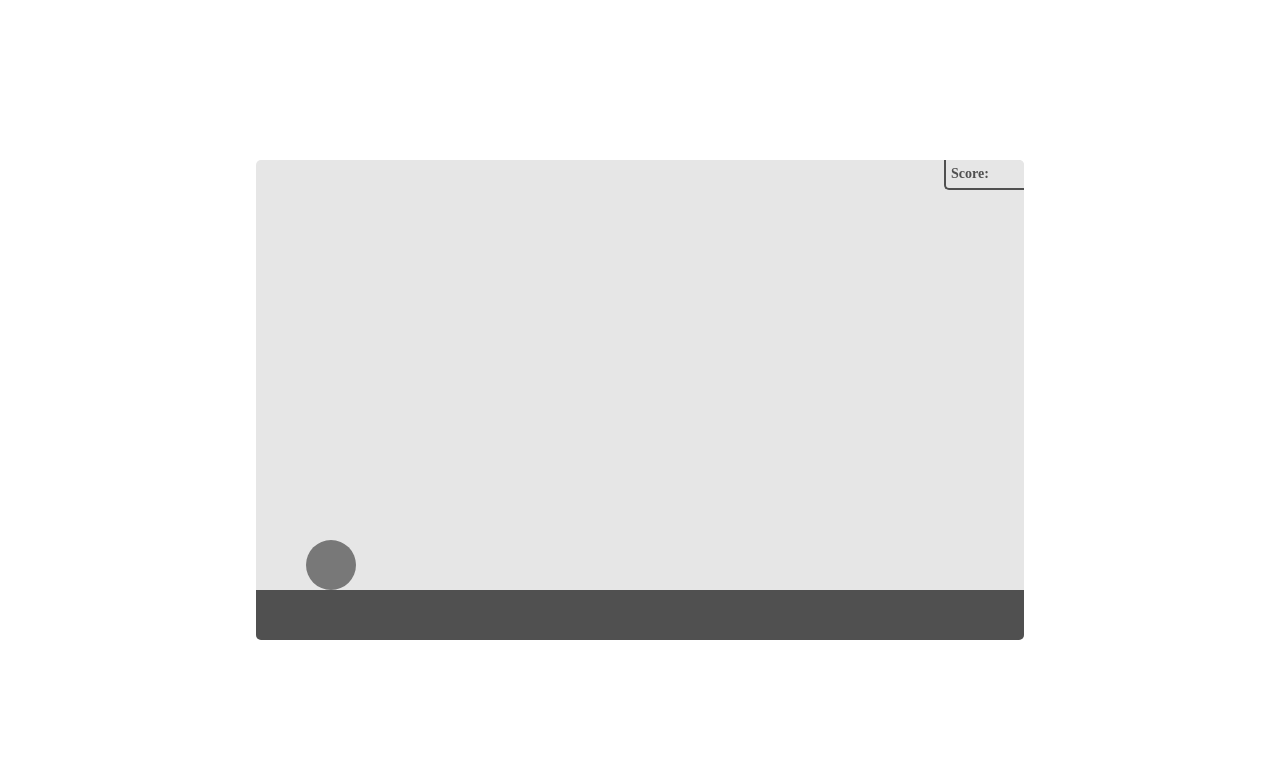
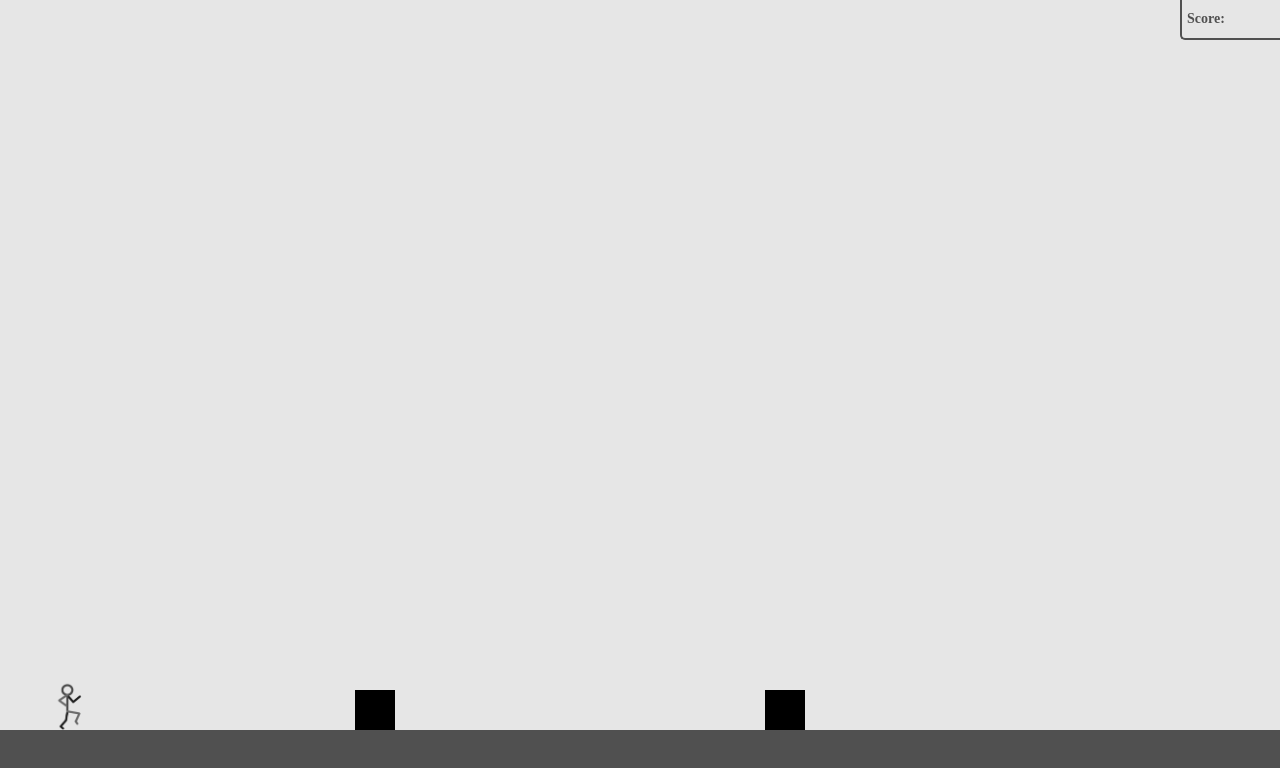
Before and after one commit to Mali7422/JumpingGame, a plain HTML site: page index.html in a window 1280 px wide. Drawn offline with Linux system fonts and the light colour scheme.

Commit message:
Hareket sistemi duzeltildi engellere carpma eklendi karakter animasyonlastirildi

```diff
--- a/index.html
+++ b/index.html
@@ -5,6 +5,7 @@
     <meta name="viewport" content="width=device-width, initial-scale=1.0">
     <title>Document</title>
     <link rel="stylesheet" href="style.css">
+
 </head>
 <body>
 
@@ -15,7 +16,7 @@
         </div>
 
         <div id="player">
-
+            <img src="Character/character1.png" id="character">
         </div>
 
         <div id="floor"></div>
--- a/script.js
+++ b/script.js
@@ -1,16 +1,18 @@
 const areaWidth = document.querySelector('#container').offsetWidth; // Oyun alanının genişliği
 const areaHeight = document.querySelector('#container').offsetHeight; // Oyun alanının yüksekliği
 const gamearea = document.getElementById('container'); // Oyun alanı elementi
+const character = document.querySelector('#character');
 
-const jumpLongHeight = 250; // Uzun zıplama yüksekliği
+const jumpLongHeight = 150; // Uzun zıplama yüksekliği
 const jumpShortHeight = 120; // Kısa zıplama yüksekliği
 const runSpeed = 5; // Koşu hızı
 const jumpSpeed = 5; // Zıplama hızı
 
-let obstacle_height; // Engelin yüksekliği
-let obstacle_width = 50; // Engelin genişliği
+const characterImgPath = 'Character/character';
 
 let keydownTime; // Boşluk tuşuna basılma zamanı
+
+let m = false;
 
 let player = {
     object: document.querySelector('#player'), // Oyuncu DOM elementi
@@ -31,11 +33,13 @@ let player = {
 
 let obstacles = []; // Engellerin listesi
 
-obstacles.push(newObstacle()); // Başlangıçta bir engel oluştur
-
 var game = setInterval(function () {
     play();
-}, 20); // Oyun döngüsü, 20ms aralıklarla `play()` fonksiyonunu çağırır
+}, 15); // Oyun döngüsü, 20ms aralıklarla `play()` fonksiyonunu çağırır
+
+var view = setInterval(function () {
+    display(); // Ekranı güncelle
+}, 15);
 
 function play() {
     player.x += runSpeed; // Oyuncunun x pozisyonunu koşu hızıyla güncelle
@@ -53,7 +57,6 @@ function play() {
             // Zıplama zirveye ulaştıysa
             player.y -= jumpSpeed; // Yukarı doğru zıpla
             if (player.y <= 0) {
-                obstacles.push(newObstacle()); // Yeni bir engel ekle
                 player.y = 0; // Oyuncunun y pozisyonunu sıfırla
                 player.jumpStarted = false; // Zıplama durumunu sıfırla
                 player.jumpReachedTop = false; // Zıplama zirveye ulaştı durumunu sıfırla
@@ -64,12 +67,22 @@ function play() {
         }
     }
 
-    display(); // Ekranı güncelle
+    //ekrandan cikan obstacle lari kaldir gereksiz yere kalmasin
+    for (var i = 0; i < obstacles.length; i++) {
+        if(obstacles[i].x<player.x-100){
+            gamearea.removeChild(obstacles[i].object); //ekrandan kaldir
+            obstacles.splice(i,1);
+            continue;
+        }
+    }
+
+        distanceControl();
+
 };
 
 function display() {
     var playerDisplayLocations = convertToDisplayLocations(player);
-    player.object.style.top = (playerDisplayLocations.y - player.height) + "px"; // Oyuncunun yüksekliğini ayarla
+    player.object.style.top = (playerDisplayLocations.y - player.height) + "px"; // Oyuncunun y pozisyonunu ayarla
     player.object.style.left = playerDisplayLocations.x + "px"; // Oyuncunun x pozisyonunu ayarla
 
     // Engelleri ekrana yerleştir
@@ -80,6 +93,8 @@ function display() {
         obstacles[i].object.style.height = obstacles[i].height + "px"; // Engelin yüksekliğini ayarla
         obstacles[i].object.style.width = obstacles[i].width + "px"; // Engelin genişliğini ayarla
     }
+
+    changeImage();
 }
 
 function convertToDisplayLocations(o) {
@@ -87,7 +102,7 @@ function convertToDisplayLocations(o) {
     var cameraResult = adjustCameraView(o);
 
     var resultX = 50 + cameraResult.x; // X pozisyonu ayarı
-    var resultY = areaHeight - 50 - cameraResult.y; // Y pozisyonu ayarı (eksen tersine)
+    var resultY = areaHeight - 70 - cameraResult.y; // Y pozisyonu ayarı (eksen tersine)
 
     var result = {
         x: resultX,
@@ -104,30 +119,34 @@ function adjustCameraView(o) {
         y: o.y
     };
     return result;
-}
+};
+
+
 
 function newObstacle() {
     // Yeni bir engel oluşturur ve DOM'a ekler
     var o = {
-        x: player.x + areaWidth - 100, // Engelin x pozisyonu
+        x: player.x + areaWidth - 60, // Engelin x pozisyonu
         y: 0, // Engelin y pozisyonu
-        height: 80, // Engelin yüksekliği
+        height: Math.ceil((Math.random()*2))*40, // Engelin yüksekliği
         width: 40, // Engelin genişliği
         object: null,
     };
 
-    let baitObject = document.createElement('div'); // Yeni bir DOM elementi oluştur
+    o.object = document.createElement('div'); // Yeni bir DOM elementi oluştur
 
-    baitObject.style.left = "0px";
-    baitObject.style.top = "0px";
-    baitObject.style.height = "0px";
-    baitObject.style.width = "0px";
+    o.object.style.left = "0px";
+    o.object.style.top = "0px";
+    o.object.style.height = "0px";
+    o.object.style.width = "0px";
+    // Ne için olduğunu sor!!!
 
-    baitObject.className = 'obstacle'; // CSS sınıfı ekle
+    o.object.className = 'obstacle'; // CSS sınıfı ekle
 
-    o.object = baitObject; // DOM elementini engel nesnesine atar
+    gamearea.appendChild(o.object); // Oyun alanına ekler
+    o.object.className = 'obstacle';
 
-    gamearea.appendChild(baitObject); // Oyun alanına ekler
+    setTimeout(obstacle, getRandomInterval(1000,3000));
 
     return o;
 }
@@ -138,13 +157,14 @@ document.addEventListener('keyup', keyup);
 function keydown(e) {
     if (e.key === ' ') {
         keydownTimeControl(); // Boşluk tuşuna basılma olayını kontrol et
-
+        m = true;
     }
 };
 
 function keyup(e) {
     if (e.key === ' ') {
         keyupTimeControl(); // Boşluk tuşuna bırakılma olayını kontrol et
+        m = false;
     }
 };
 
@@ -173,3 +193,37 @@ function keyupTimeControl() {
 
     keydownTime = null;
 };
+
+function getRandomInterval(min,max) {
+    return Math.random()*(max-min)+min;
+};
+
+setTimeout(obstacle, getRandomInterval(500,3000));
+
+function obstacle() {
+    obstacles.push(newObstacle());
+};
+
+function distanceControl() {
+    if(obstacles.length>=1) {
+        let player_right = player.x + player.width;
+        let player_left = player.x;
+        let obstacle_right = obstacles[0].x + obstacles[0].width - 3;
+        let obstacle_left = obstacles[0].x + 3;
+        let obstacle_height = obstacles[0].height - 3;
+
+        if((player_right>=obstacle_left)&&(player_left<=obstacle_right)&&(player.y>=0)&&(player.y<=obstacle_height)) {
+            clearInterval(game);
+            clearInterval(view);
+        }
+    }
+};
+
+function changeImage() {
+
+    let mod = (player.x/runSpeed)%32;
+    if(mod%4==0){
+        character.src = characterImgPath+(mod/4+1)+".png";
+    }
+
+};
--- a/style.css
+++ b/style.css
@@ -3,18 +3,21 @@ body, html {
     padding: 0;
     height: 100%;
     width: 100%;
+}
+
+body {
     display: flex;
     justify-content: center;
     align-items: center;
+    overflow-x: hidden;
 }
 
 #container {
-    height: 60%;
-    width: 60%;
+    height: 100%;
+    width: 100%;
     margin: auto;
     background-color: rgb(230, 230, 230);
     position: relative;
-    border-radius: 5px;
     padding: 0;
     margin: 0;
 }
@@ -23,10 +26,8 @@ body, html {
     position: absolute;
     bottom: 0;
     width: 100%;
-    height: 50px;
+    height: 70px;
     background-color: rgb(80, 80, 80);
-    border-bottom-right-radius: 5px;
-    border-bottom-left-radius: 5px;
     padding: 0;
     margin: 0;
 }
@@ -38,10 +39,9 @@ body, html {
     align-items: center;
     top: 0;
     right: 0;
-    width: 80px;
-    height: 30px;
+    width: 100px;
+    height: 40px;
     background-color: rgb(230, 230, 230);
-    border-top-right-radius: 5px;
     border-bottom-left-radius: 5px;
     box-sizing: border-box;
     border-bottom: 2px solid rgb(80, 80, 80);
@@ -58,11 +58,13 @@ body, html {
 #player {
     position: absolute;
     left: 50px;
-    top: 50px;
+    top: 70px;
+    /*
     width: 50px;
     height: 50px;
     background-color: rgb(120, 120, 120);
     border-radius: 50%;
+    */
 }
 
 .obstacle {
@@ -73,3 +75,8 @@ body, html {
     bottom: 50px;
     background-color: black;
 }
+
+#character {
+    width: 50px;
+    height: 50px;
+}
```
Also changed, not shown: Character/character1.png (added), Character/character2.png (added), Character/character3.png (added), Character/character4.png (added), Character/character5.png (added), Character/character6.png (added), Character/character7.png (added), Character/character8.png (added).
